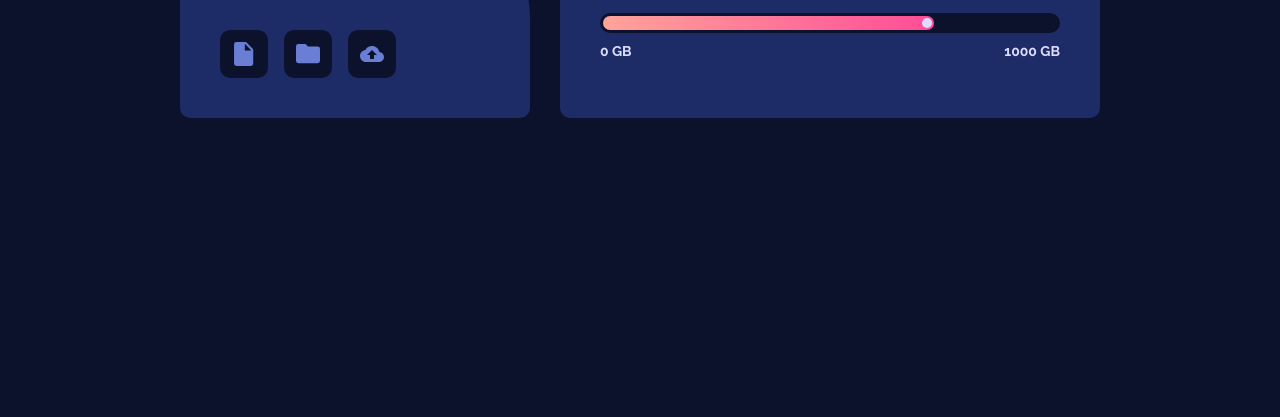
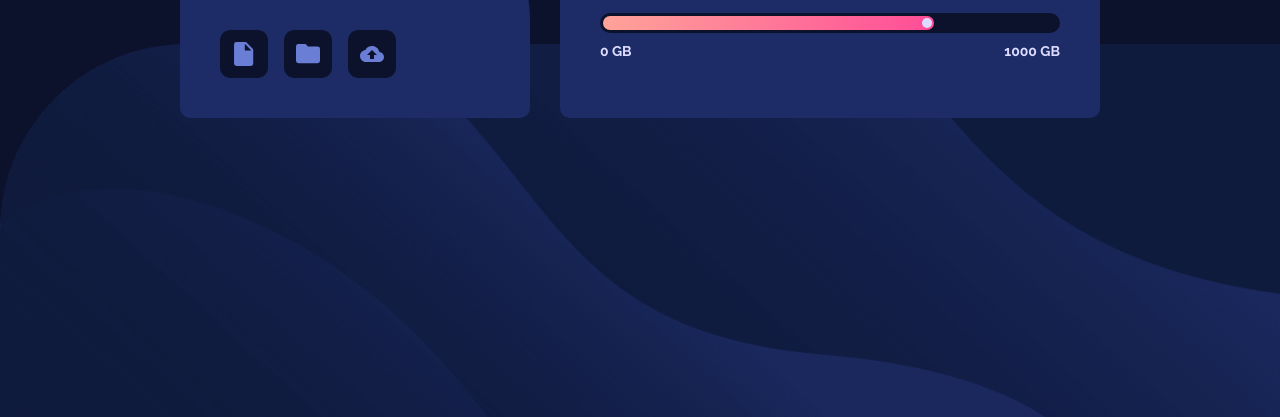
Before and after one commit to md5dalton/fylo-ds, a website: page index.html in a window 1280 px wide. Shown: the part 383-800 px from the top of the page. Drawn offline with Linux system fonts and the light colour scheme; the site is published under a folder, as on GitHub Pages, so addresses that start at the root find nothing.

Commit message:
main.css paths

```diff
--- a/input.css
+++ b/input.css
@@ -14,7 +14,7 @@ body {
 
     background-size: cover;
     background-repeat: no-repeat;
-    background-image: url(/images/bg-mobile.png);
+    background-image: url(../images/bg-mobile.png);
 }
 .tooltip {
     translate: -50% -50%;
@@ -24,7 +24,7 @@ body {
     body {
         background-size: 100%;
         background-position: bottom;
-        background-image: url(/images/bg-desktop.png);
+        background-image: url(../images/bg-desktop.png);
     }
     .tooltip {
         translate: none;
```
Also changed, not shown: dist/main.css.
